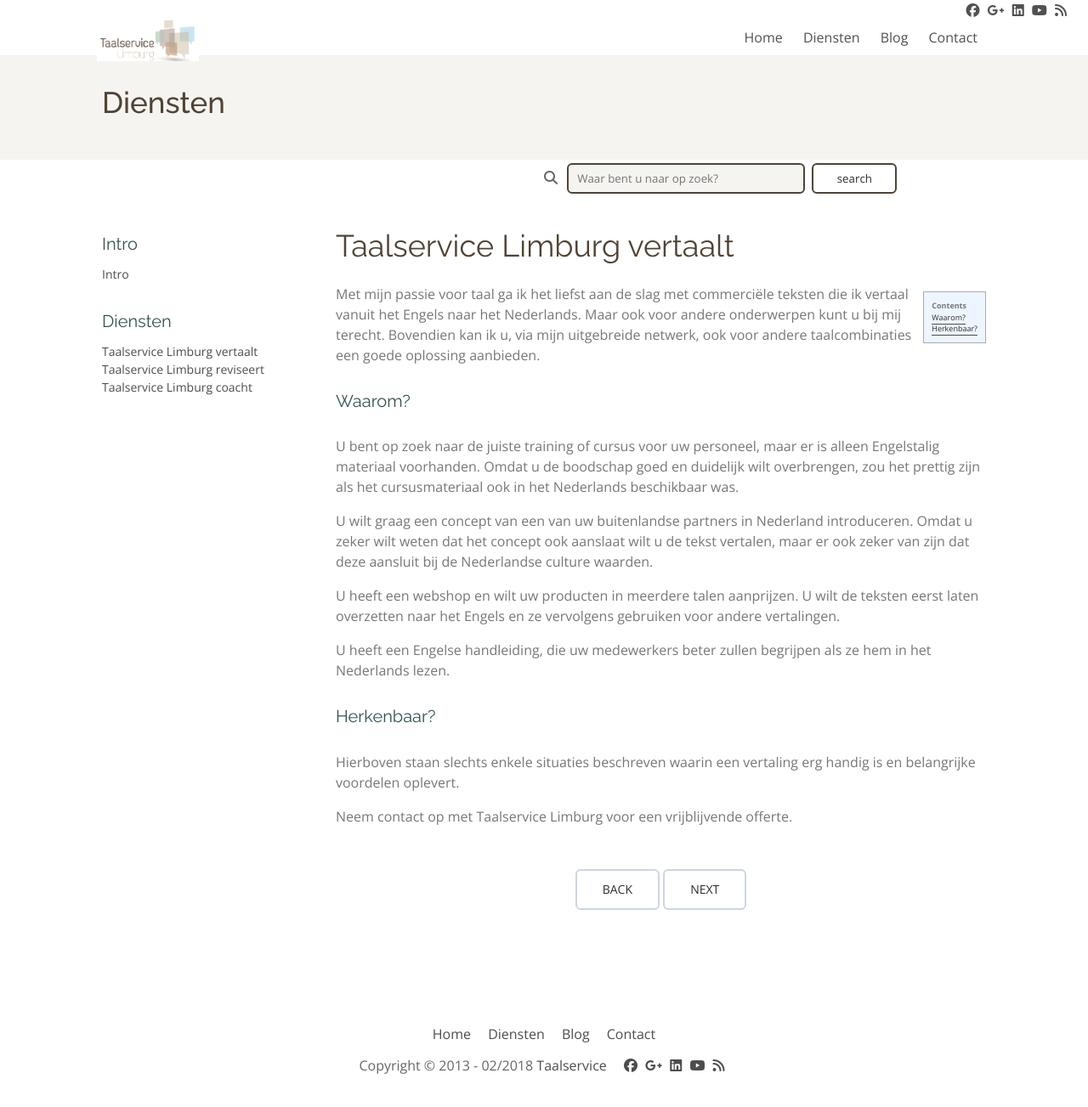
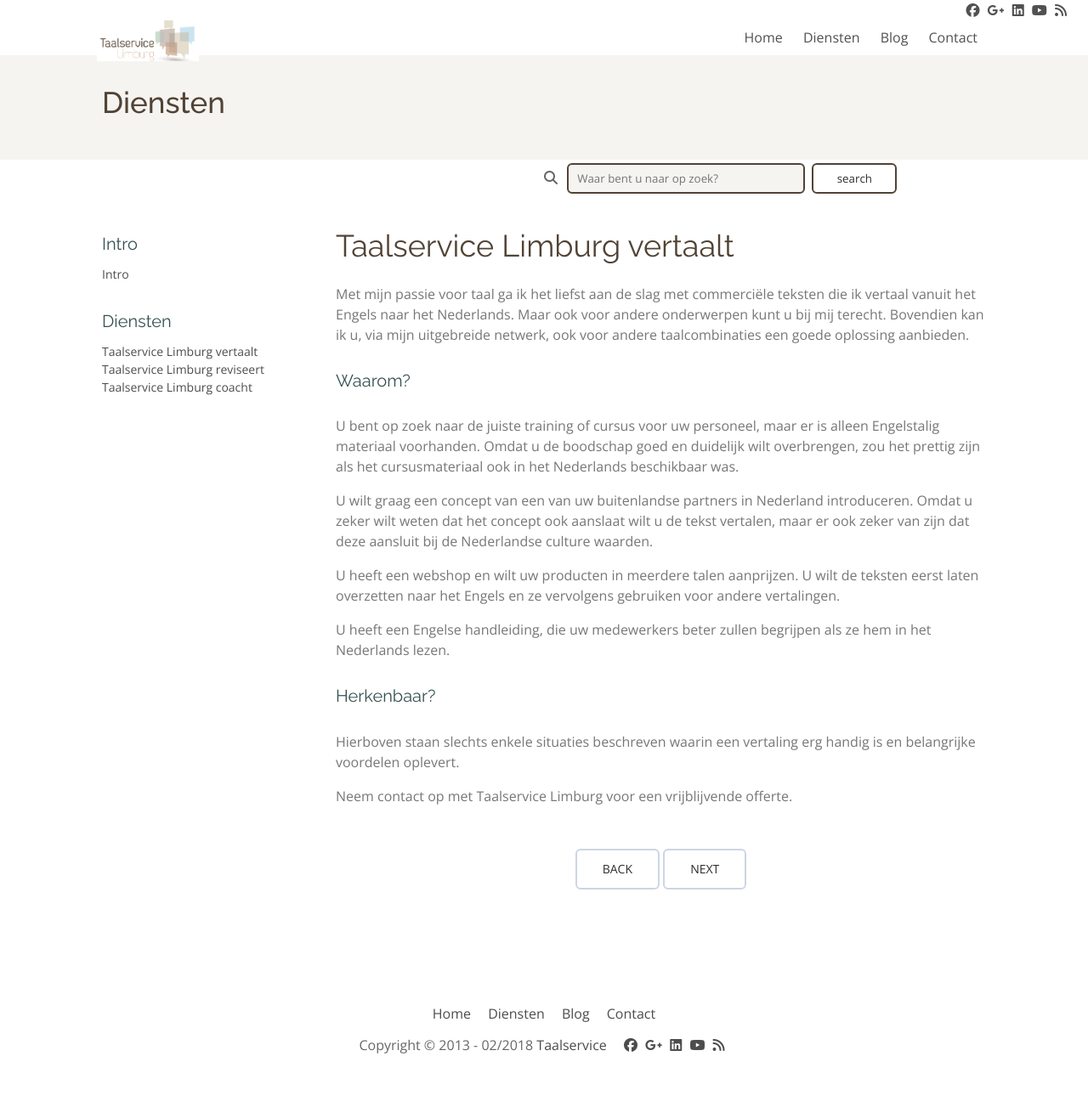
Before and after one commit to solilocide/solilocide.github.com, a Jekyll site: the page built from _diensten/vertaalt.md, in a window 1280 px wide and 1370 px high. Shown: the top 1303 px of the window at 85% size. Built offline with Jekyll 4.4.1, drawn with Linux system fonts in a browser that asks for light colours; nearby versions of some CDN libraries; comment, search, counter and statistics services are not loaded.

Commit message:
one more toc removal

```diff
--- a/_diensten/vertaalt.md
+++ b/_diensten/vertaalt.md
@@ -10,8 +10,6 @@
 tags: []
 comments: []
 ---
-* This will become a table of contents (this text will be scraped).
-{:toc}
 
 Met mijn passie voor taal ga ik het liefst aan de slag met commerciële teksten die ik vertaal vanuit het Engels naar het Nederlands. Maar ook voor andere onderwerpen kunt u bij mij terecht. Bovendien kan ik u, via mijn uitgebreide netwerk, ook voor andere taalcombinaties een goede oplossing aanbieden.
 
```
